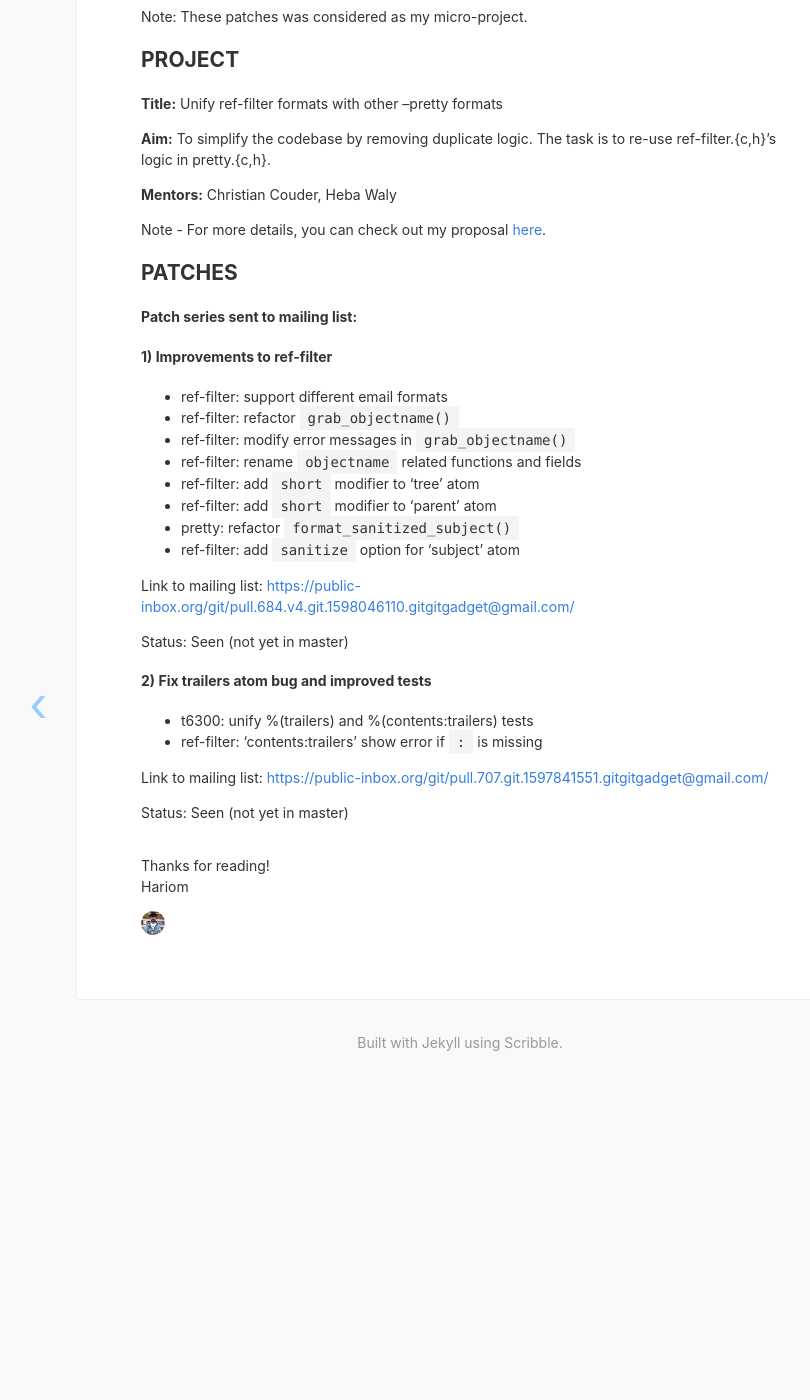
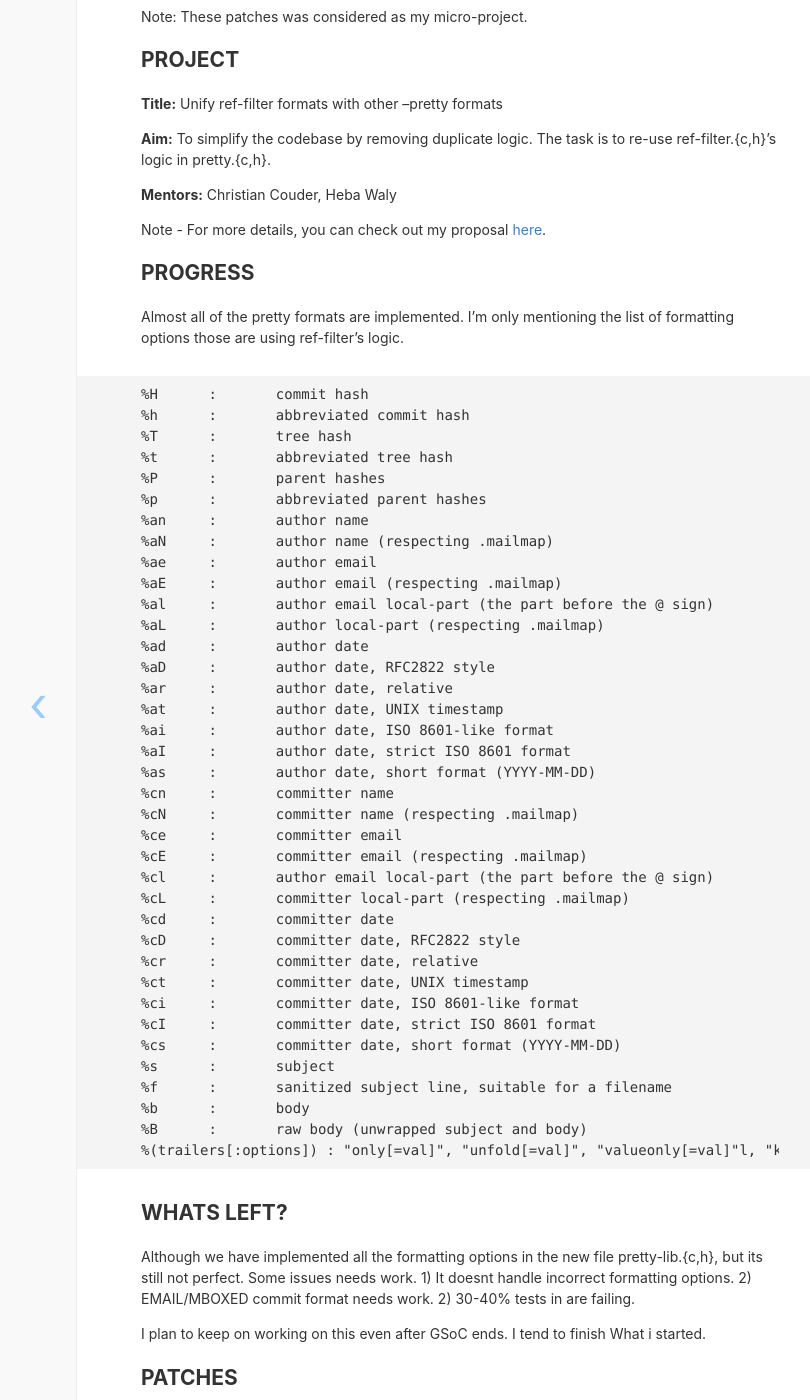
Before and after one commit to harry-hov/blogs, a Jekyll site: the page built from _posts/2020-08-27-the-final-report.md, in a window 1280 px wide and 1400 px high, scrolled down 1053 px. Shown: the whole window, without its empty margins (180-990 px from the left). Built offline with Jekyll 4.4.1, drawn with Linux system fonts in a browser that asks for light colours; comment, search, counter and statistics services are not loaded; before the commit the page ends 2138 px from its top, so only the background shows below that; some of the changed text lies outside the part shown.

Commit message:
Update 2020-08-27-the-final-report.md

````diff
--- a/_posts/2020-08-27-the-final-report.md
+++ b/_posts/2020-08-27-the-final-report.md
@@ -39,6 +39,59 @@ Note: These patches was considered as my micro-project.
 
 Note - For more details, you can check out my proposal [here](https://github.com/harry-hov/GSoC-Proposal-git/blob/master/%5BGSoC%5D%20Git%20Proposal.pdf).
 
+## PROGRESS
+
+Almost all of the pretty formats are implemented. I'm only mentioning the list of formatting options those are using ref-filter's logic.
+
+```
+%H	:	commit hash
+%h	:	abbreviated commit hash
+%T	:	tree hash
+%t	:	abbreviated tree hash
+%P	:	parent hashes
+%p	:	abbreviated parent hashes
+%an	:	author name
+%aN	:	author name (respecting .mailmap)
+%ae	:	author email
+%aE	:	author email (respecting .mailmap)
+%al	:	author email local-part (the part before the @ sign)
+%aL	:	author local-part (respecting .mailmap)
+%ad	:	author date
+%aD	:	author date, RFC2822 style
+%ar	:	author date, relative
+%at	:	author date, UNIX timestamp
+%ai	:	author date, ISO 8601-like format
+%aI	:	author date, strict ISO 8601 format
+%as	:	author date, short format (YYYY-MM-DD)
+%cn	:	committer name
+%cN	:	committer name (respecting .mailmap)
+%ce	:	committer email
+%cE	:	committer email (respecting .mailmap)
+%cl	:	author email local-part (the part before the @ sign)
+%cL	:	committer local-part (respecting .mailmap)
+%cd	:	committer date
+%cD	:	committer date, RFC2822 style
+%cr	:	committer date, relative
+%ct	:	committer date, UNIX timestamp
+%ci	:	committer date, ISO 8601-like format
+%cI	:	committer date, strict ISO 8601 format
+%cs	:	committer date, short format (YYYY-MM-DD)
+%s	:	subject
+%f	:	sanitized subject line, suitable for a filename
+%b	:	body
+%B	:	raw body (unwrapped subject and body)
+%(trailers[:options]) : "only[=val]", "unfold[=val]", "valueonly[=val]"l, "key=<K>" and "separator=<SEP>"
+```
+
+## WHATS LEFT?
+
+Although we have implemented all the formatting options in the new file pretty-lib.{c,h}, but its still not perfect. Some issues needs work.
+1) It doesnt handle incorrect formatting options.
+2) EMAIL/MBOXED commit format needs work.
+2) 30-40% tests in are failing.
+
+I plan to keep on working on this even after GSoC ends. I tend to finish What i started.
+
 ## PATCHES
 
 **Patch series sent to mailing list:**
@@ -53,7 +106,7 @@ Note - For more details, you can check out my proposal [here](https://github.com
 - pretty: refactor `format_sanitized_subject()`
 - ref-filter: add `sanitize` option for 'subject' atom
 
-Link to mailing list: [https://public-inbox.org/git/pull.684.v4.git.1598046110.gitgitgadget@gmail.com/](https://public-inbox.org/git/pull.684.v4.git.1598046110.gitgitgadget@gmail.com/)
+Link to patch series on mailing list: [https://public-inbox.org/git/pull.684.v4.git.1598046110.gitgitgadget@gmail.com/](https://public-inbox.org/git/pull.684.v4.git.1598046110.gitgitgadget@gmail.com/)
 
 Status: Seen (not yet in master)
 
@@ -61,6 +114,12 @@ Status: Seen (not yet in master)
 - t6300: unify %(trailers) and %(contents:trailers) tests
 - ref-filter: 'contents:trailers' show error if `:` is missing
 
-Link to mailing list: [https://public-inbox.org/git/pull.707.git.1597841551.gitgitgadget@gmail.com/](https://public-inbox.org/git/pull.707.git.1597841551.gitgitgadget@gmail.com/)
+Link to patch series on mailing list: [https://public-inbox.org/git/pull.707.git.1597841551.gitgitgadget@gmail.com/](https://public-inbox.org/git/pull.707.git.1597841551.gitgitgadget@gmail.com/)
 
 Status: Seen (not yet in master)
+
+#### 3) Unify trailers logic for pretty.{c,h} and ref-filter.{c,h}
+- [pretty.c: refactor trailer logic to `format_set_trailers_options()](https://public-inbox.org/git/712ab9aacf240a02d808af6b6837e682b929493c.1598043976.git.gitgitgadget@gmail.com/)
+- [ref-filter: using pretty.c logic for trailers](https://public-inbox.org/git/d491be5d10991189f7ec6ead739c1d1500e437a1.1598043976.git.gitgitgadget@gmail.com/)
+
+Status: Reviewed by mentors (not sent to mailing list)
````
